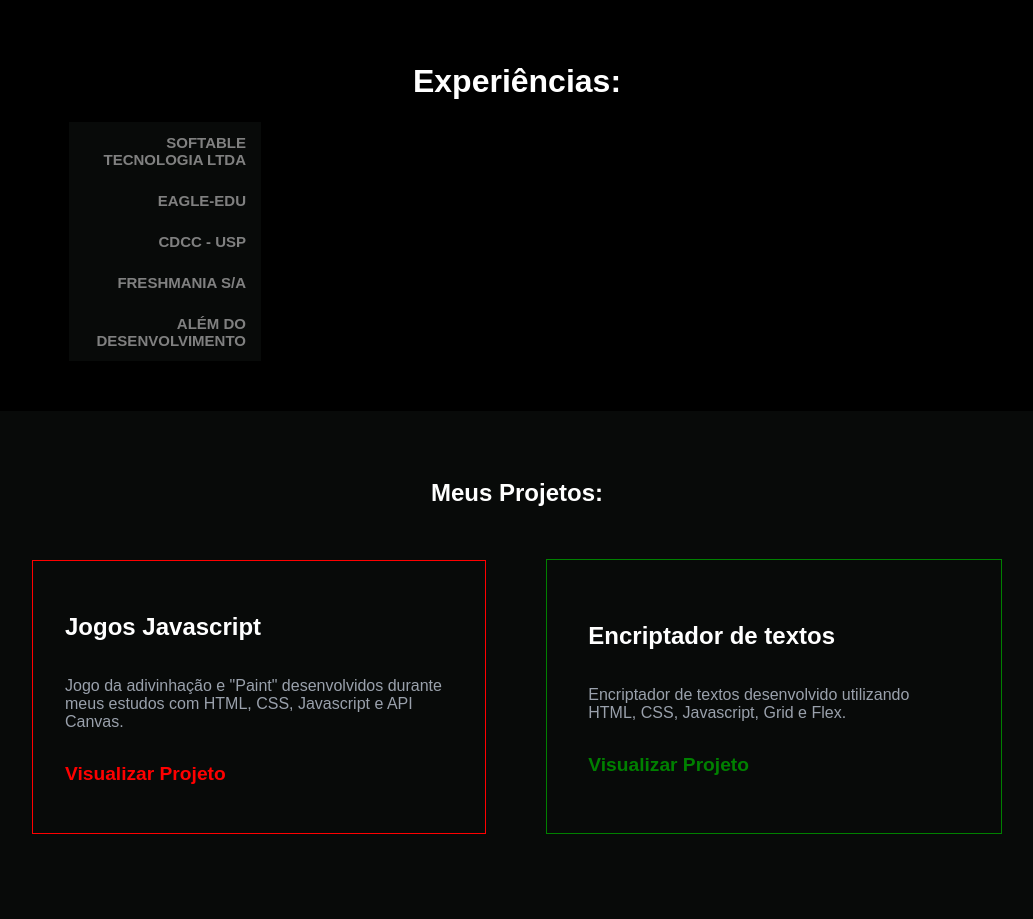
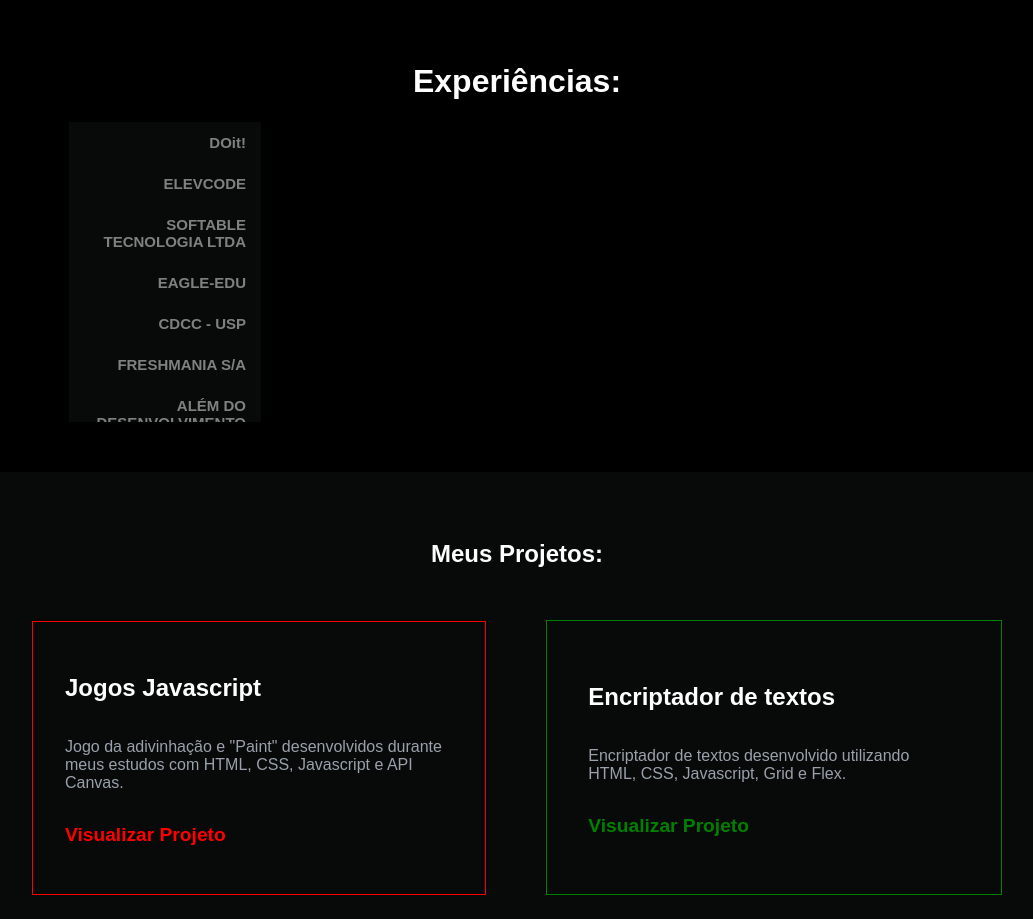
Before and after one commit to biancadizio/portfolio-app, a React (Create React App) app: page / in a window 1280 px wide. Shown: the part 1180-2099 px from the top of the page, without its empty margins (123-1156 px from the left). Built offline with nearby package versions, Linux system fonts and the light colour scheme.

Commit message:
feat: adição de novas experiências na seção

```diff
--- a/src/components/Experiences/Experiences.jsx
+++ b/src/components/Experiences/Experiences.jsx
@@ -19,6 +19,16 @@
   const buttonContainerRef = useRef(null);
 
   const experiencesData = [
+    {
+      title: 'DOit!',
+      description:
+        'Atualmente, atuto no desenvolvimento e manutenção de componentes reutilizáveis, modulares, escaláveis e interativos com React, TypeScript e Material-UI. Também faço a criação de protótipos de telas interativas com Figma. Além disso, atuo na implementação de chamadas a APIs RESTful, tratamento de erros e arquitetura front-end robusta. Desenvolvo testes unitários com Vitest, utilizo técnicas de Clean Code e versionamento de código com Git. Faço uso do Azure DevOps para gerenciamento de tarefas e integração contínua.',
+    },
+    {
+      title: 'ELEVCODE',
+      description:
+        'Atuei em projetos no desenvolvimento e manutenção de componentes reutilizáveis e modulares utilizando React.js, Next.js, Redux, Typescript e Tailwind. Uso de técnicas de otimização para melhora da performance de aplicações e utilização de técnicas de Clean Code.',
+    },
     {
       title: 'SOFTABLE TECNOLOGIA LTDA',
       description:
```
